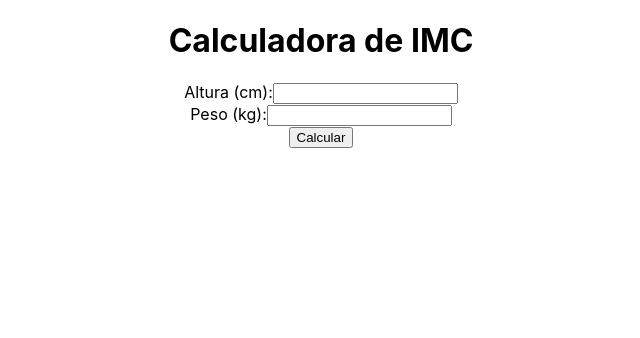
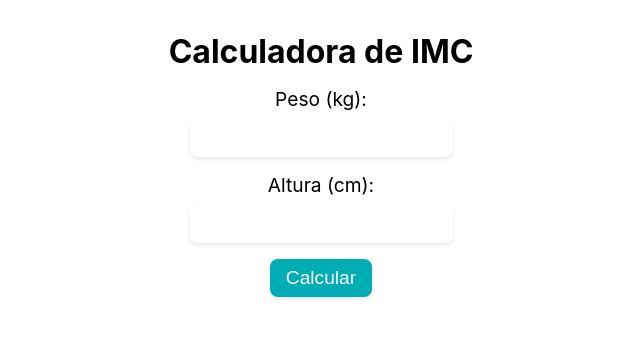
Before and after one commit to gasperpb/REACT, a React (Create React App) app: page / in a window 1280 px wide. Shown: the top 338 px of the page, without its empty margins (319-959 px from the left). Built offline with nearby package versions, Linux system fonts and the light colour scheme.

Commit message:
melhorado o codigo e css

```diff
--- a/src/App.js
+++ b/src/App.js
@@ -1,10 +1,11 @@
 import "./App.css";
+import IMCCalculator from "./componnets/imc";
 import ImcScreen from "./componnets/imc";
 
 function App() {
   return (
     <div className="App">
-      <ImcScreen />
+      <IMCCalculator />
     </div>
   );
 }
--- /dev/null
+++ b/src/componnets/IMCCalculator.css
@@ -0,0 +1,55 @@
+.container {
+  max-width: 600px;
+  margin: 0 auto;
+  display: flex;
+  flex-direction: column;
+  justify-content: center;
+  align-items: center;
+}
+
+h1 {
+  font-size: 2rem;
+  margin-top: 2rem;
+  margin-bottom: 1rem;
+  text-align: center;
+}
+
+.form-group {
+  display: flex;
+  flex-direction: column;
+  margin-bottom: 1rem;
+}
+
+.form-group label {
+  font-size: 1.2rem;
+  margin-bottom: 0.5rem;
+}
+
+.form-group input[type="number"] {
+  font-size: 1.2rem;
+  padding: 0.5rem;
+  border-radius: 0.5rem;
+  border: none;
+  box-shadow: 0 2px 4px rgba(0, 0, 0, 0.1);
+}
+
+.form-group button {
+  font-size: 1.2rem;
+  padding: 0.5rem 1rem;
+  border-radius: 0.5rem;
+  border: none;
+  background-color: #00adb5;
+  color: #fff;
+  cursor: pointer;
+  box-shadow: 0 2px 4px rgba(0, 0, 0, 0.1);
+}
+
+.form-group button:hover {
+  background-color: #00b8d4;
+}
+
+.result {
+  font-size: 1.5rem;
+  margin-top: 1rem;
+  text-align: center;
+}
--- a/src/componnets/imc.jsx
+++ b/src/componnets/imc.jsx
@@ -1,46 +1,42 @@
 import React, { useState } from 'react';
+import './IMCCalculator.css';
 
-function ImcScreen() {
+function IMCCalculator() {
+    const [weight, setWeight] = useState('');
     const [height, setHeight] = useState('');
-    const [weight, setWeight] = useState('');
-    const [result, setResult] = useState(null);
+    const [result, setResult] = useState('');
+    const [message, setMessage] = useState('');
 
-    const calculateImc = () => {
-        if (!height || !weight) {
-            alert('Por favor, preencha todos os campos!');
-            return;
+    const handleCalculate = () => {
+        const bmi = weight / (height / 100) ** 2;
+        setResult(bmi.toFixed(2));
+
+        if (bmi >= 30) {
+            setMessage('Você está obeso.');
+        } else {
+            setMessage('');
         }
-
-        const heightInMeters = height / 100;
-        const imc = weight / (heightInMeters * heightInMeters);
-        setResult(imc.toFixed(2));
     };
 
     return (
-        <div>
+        <div className="container">
             <h1>Calculadora de IMC</h1>
-            <div>
-                <label htmlFor="height">Altura (cm):</label>
-                <input
-                    type="number"
-                    id="height"
-                    value={height}
-                    onChange={(e) => setHeight(e.target.value)}
-                />
+            <div className="form-group">
+                <label>Peso (kg):</label>
+                <input type="number" value={weight} onChange={(e) => setWeight(e.target.value)} />
             </div>
-            <div>
-                <label htmlFor="weight">Peso (kg):</label>
-                <input
-                    type="number"
-                    id="weight"
-                    value={weight}
-                    onChange={(e) => setWeight(e.target.value)}
-                />
+            <div className="form-group">
+                <label>Altura (cm):</label>
+                <input type="number" value={height} onChange={(e) => setHeight(e.target.value)} />
             </div>
-            <button onClick={calculateImc}>Calcular</button>
-            {result && <p>Seu IMC é {result}</p>}
+            <div className="form-group">
+                <button onClick={handleCalculate}>Calcular</button>
+            </div>
+            {result && <p className="result">Seu IMC é: {result}</p>}
+            {message && <p className="result">{message}</p>}
         </div>
     );
 }
 
-export default ImcScreen;
+
+export default IMCCalculator;
```
